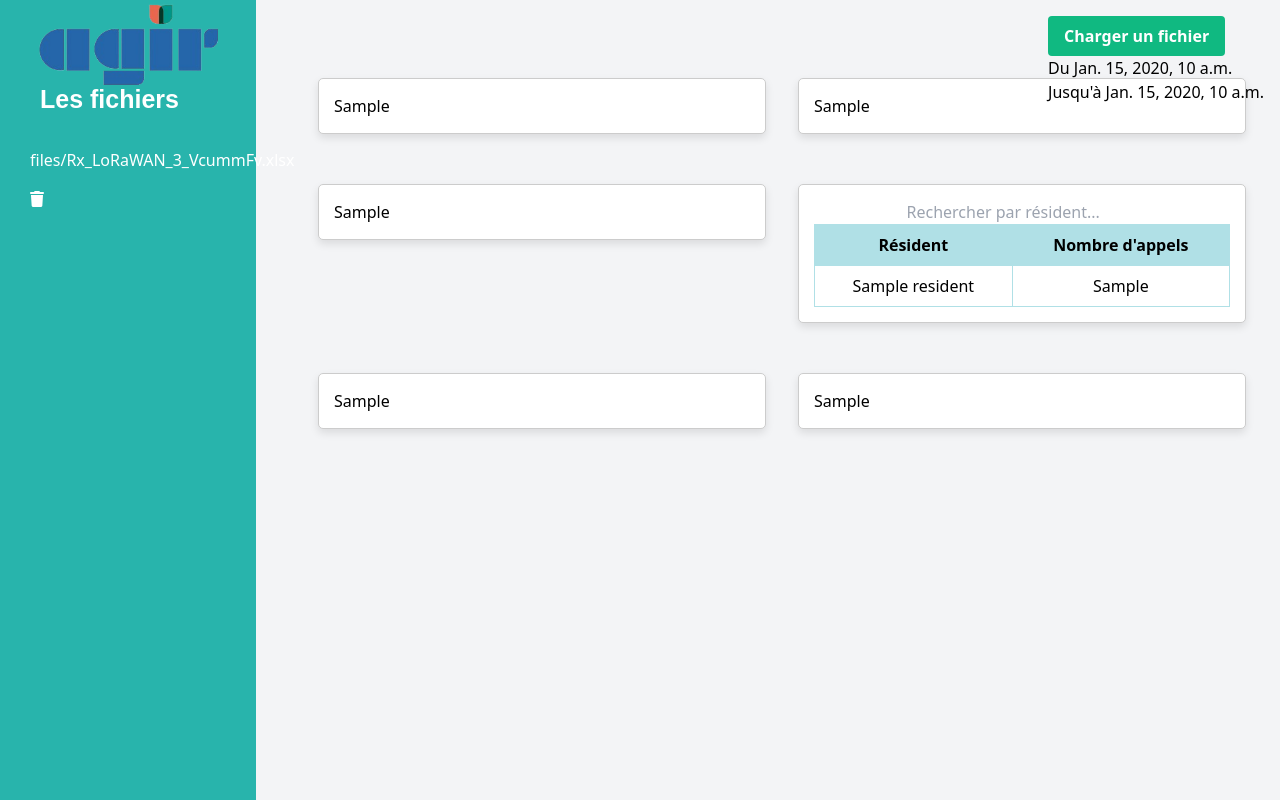
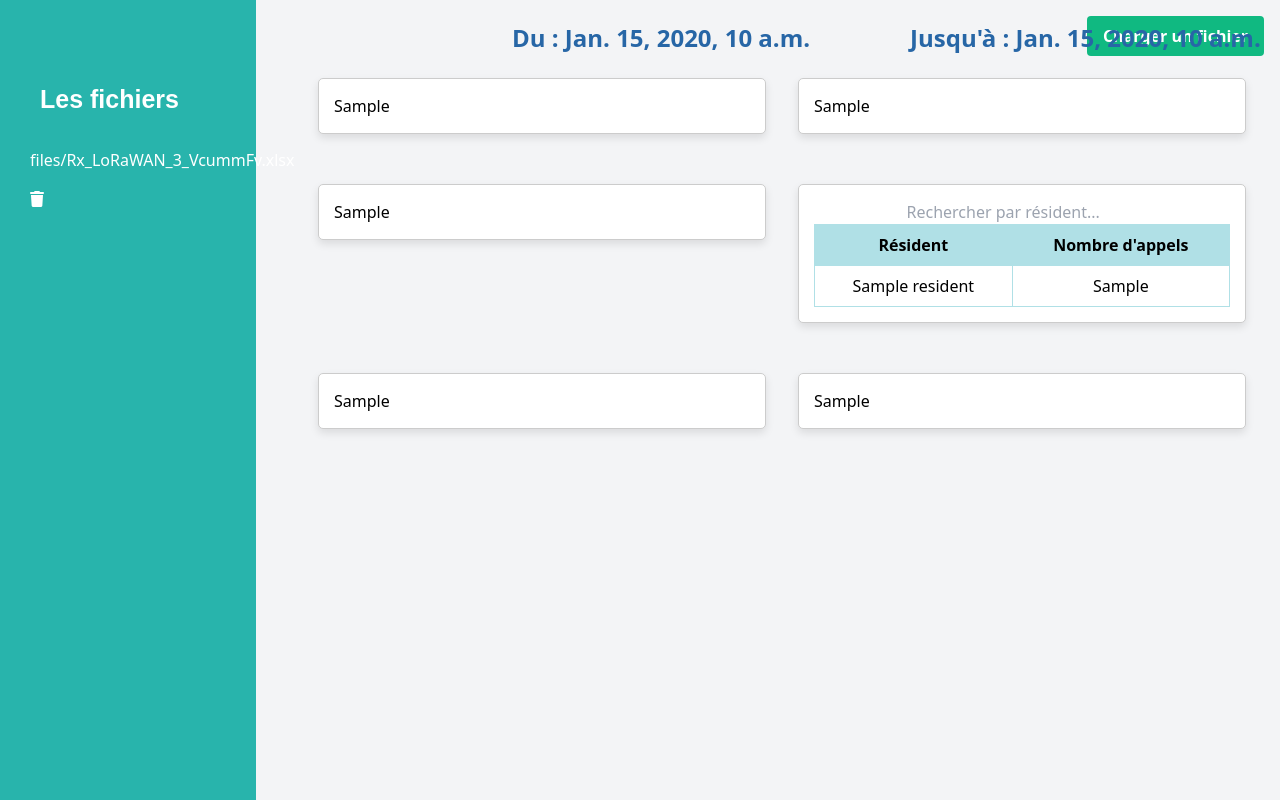
Before and after one commit to sindabenyahme/Dashboard, a Django app: template templates/stats.html in a window 1280 px wide. Run offline with Django 5.2, Linux system fonts and the light colour scheme; a user stored in the database is signed in; data comes from the database, SQL or seed files in the repository; both versions use the stored data as it was after the commit; the template is opened without the code that fills it: values that come from a table or form of the project are taken from there, most other values are stand-ins (such as "Sample title", 1, 10 or a date in 2020); some libraries are stand-ins or nearby versions.

Commit message:
final versio of sinda

```diff
--- a/templates/stats.html
+++ b/templates/stats.html
@@ -16,19 +16,7 @@
     <link href="https://cdnjs.cloudflare.com/ajax/libs/font-awesome/6.0.0-beta3/css/all.min.css" rel="stylesheet">
 
     <style>
-        .logo-container {
-            position: absolute;
-            top: 0;
-            left: 10%;
-            transform: translateX(-50%);
-            z-index: 1000; /* Ensure logo appears above other content */
-        }
 
-        /* Adjust width/height as needed */
-        .logo-container img {
-            width: 200px; /* Adjust width as needed */
-            height: auto; /* Maintain aspect ratio */
-        }
         .sidebar {
             background-color: #28B4AC; /* Couleur de fond de la barre de navigation */
             width: calc(100vw /5); /* Occupe 1/6 de la largeur de la page */
@@ -37,8 +25,28 @@
             left: 0; /* Aligner à gauche */
             top: 0; /* Aligner en haut */
             padding-top: 50px;
+        }
 
-        }
+        .dates {
+    position: absolute;
+    top: 20px; /* Ajouté px pour spécifier l'unité */
+    left: 40%;
+    z-index: 1000; /* Ensure logo appears above other content */
+    height: auto;
+    color: #2766A6;
+    display: flex;
+    justify-content: space-between; /* Pour ajouter un espace entre les deux éléments */
+    gap: 100px; /* Ajustez cette valeur pour augmenter ou diminuer l'espace entre les paragraphes */
+    font-weight: bold;
+    font-size: 24px;
+}
+
+.dates p {
+    margin: 0; /* Supprime les marges par défaut des paragraphes */
+}
+
+
+
 
         .sidebar ul {
             list-style-type: none;
@@ -140,8 +148,9 @@
     </script>
 </head>
 <body class="bg-gray-100">
-    <div class="logo-container">
-        <img src="{% static 'images/logo_agir.png' %}" alt="Logo">
+    <div class="dates">
+        <p>Du : {{ start_date }}</p>
+        <p>Jusqu'à : {{ end_date }}</p>
     </div>
     <div class="sidebar">
         <ul class="text-white">
@@ -172,8 +181,6 @@
             Charger un fichier
           </button>
         </a>
-        <p>Du {{ start_date }}</p>
-        <p>Jusqu'à {{ end_date }}</p>
       </div>
     <div class="flex flex-wrap justify-center mt-12">
         <!-- Première carte -->
```
Also changed, not shown: db.sqlite3.
